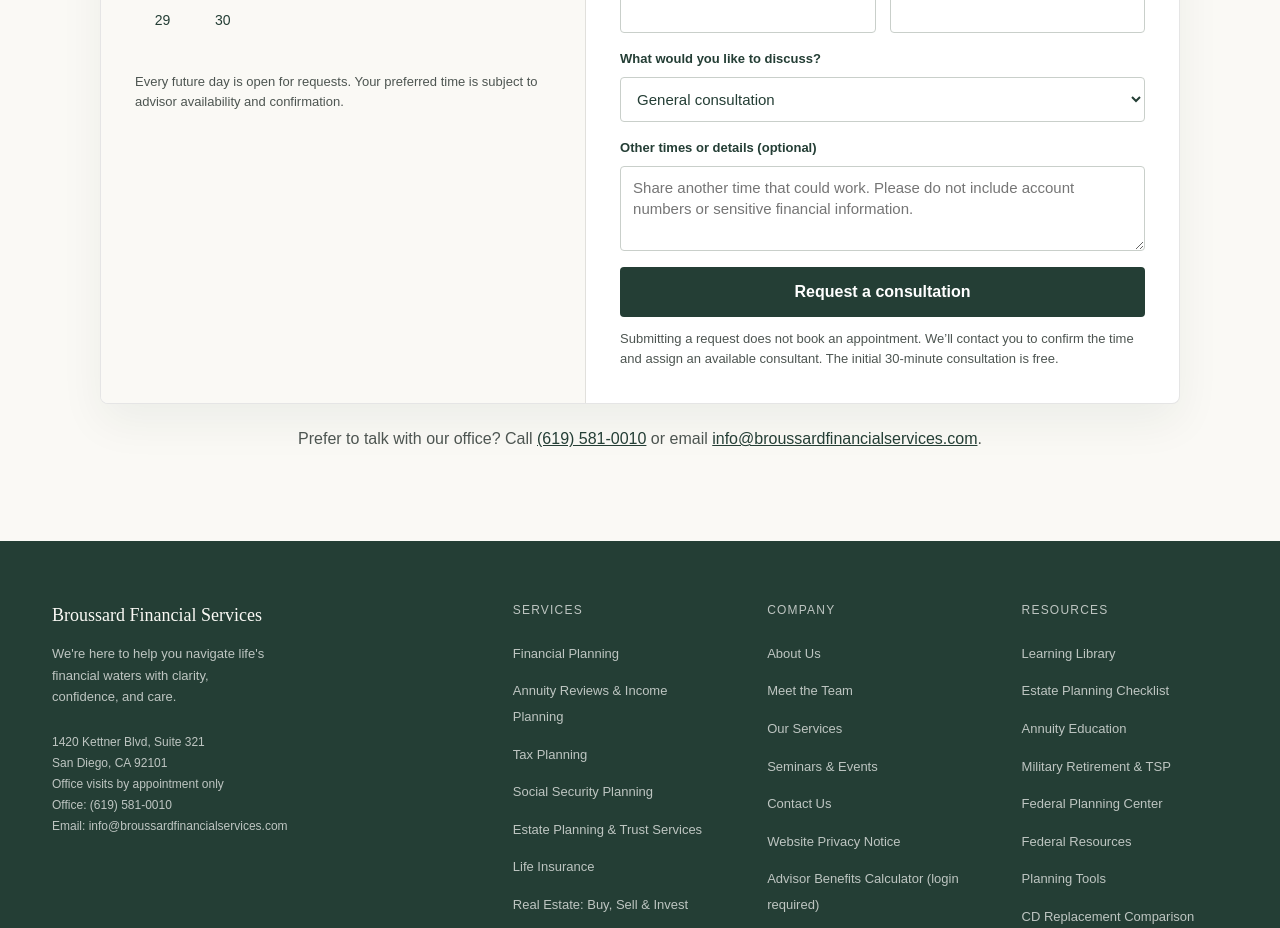
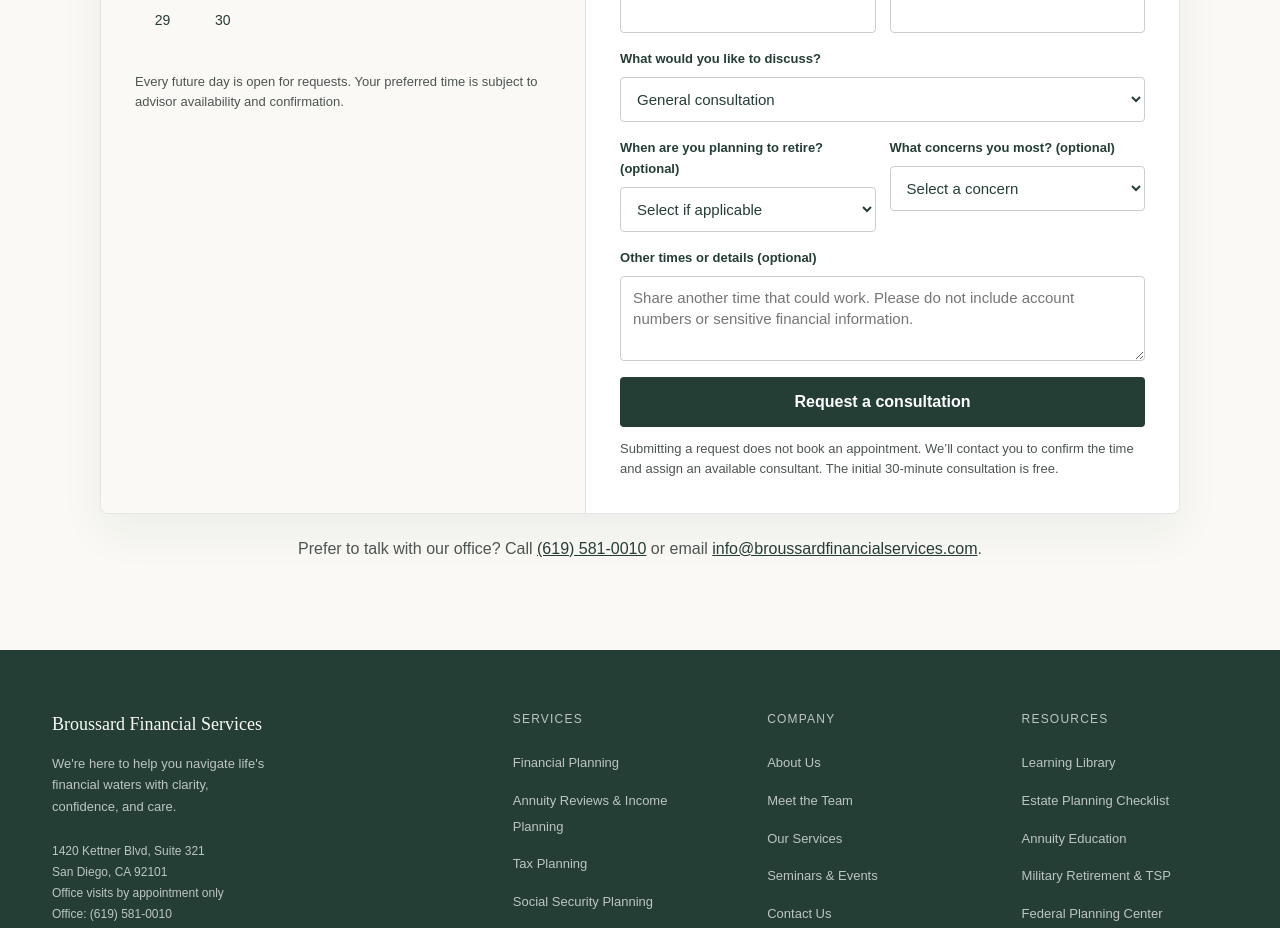
Before and after one commit to devynqualls/broussard-financial, a React (Vite) app: page /book in a window 1280 px wide. Shown: the part 880-1808 px from the top of the page. Built offline with nearby package versions, Linux system fonts and the light colour scheme; a web font is replaced by a local one.

Commit message:
Ask optional retirement timing and concern in booking

```diff
--- a/public/__forms.html
+++ b/public/__forms.html
@@ -6,6 +6,8 @@
   <input type="email" name="email">
   <input type="tel" name="phone">
   <input type="text" name="topic">
+  <input type="text" name="retirementTiming">
+  <input type="text" name="mainConcern">
   <textarea name="message"></textarea>
   <input type="text" name="leadSourcePath">
   <input type="text" name="inquiryPage">
--- a/src/components/ui/AppointmentRequest.tsx
+++ b/src/components/ui/AppointmentRequest.tsx
@@ -85,6 +85,8 @@ export default function AppointmentRequest() {
       const format = sanitizeFormField(String(values.get('format') ?? 'Phone call'), 40);
       const zone = sanitizeFormField(String(values.get('timeZone') ?? 'Pacific Time'), 60);
       const notes = sanitizeFormField(String(values.get('notes') ?? ''), 800);
+      const retirementTiming = sanitizeFormField(String(values.get('retirementTiming') ?? ''), 80);
+      const mainConcern = sanitizeFormField(String(values.get('mainConcern') ?? ''), 80);
       const body = new URLSearchParams({
         'form-name': 'contact',
         firstName,
@@ -92,7 +94,9 @@ export default function AppointmentRequest() {
         email,
         phone,
         topic: `Appointment request: ${topic}`,
-        message: `CONSULTATION REQUEST — NOT YET CONFIRMED\nPreferred: ${appointmentDay} at ${preferredTime} (${zone})\nMeeting format: ${format}\nInterest: ${topic}${notes ? `\nNotes: ${notes}` : ''}\nPlease assign an available consultant and confirm the appointment with the client.`,
+        retirementTiming,
+        mainConcern,
+        message: `CONSULTATION REQUEST — NOT YET CONFIRMED\nPreferred: ${appointmentDay} at ${preferredTime} (${zone})\nMeeting format: ${format}\nInterest: ${topic}${retirementTiming ? `\nRetirement timing: ${retirementTiming}` : ''}${mainConcern ? `\nMain concern: ${mainConcern}` : ''}${notes ? `\nNotes: ${notes}` : ''}\nPlease assign an available consultant and confirm the appointment with the client.`,
         honeypot: String(values.get('honeypot') ?? ''),
       });
       for (const [key, value] of leadAttributionFields()) body.set(key, value);
@@ -162,6 +166,10 @@ export default function AppointmentRequest() {
         <label>Phone<input type="tel" name="phone" autoComplete="tel" maxLength={40} required /></label>
       </div>
       <label>What would you like to discuss?<select name="interest" defaultValue="General consultation"><option>General consultation</option><option>Federal retirement and TSP</option><option>Retirement income and annuities</option><option>Estate planning and trusts</option><option>Life insurance</option><option>Real estate</option><option>Other</option></select></label>
+      <div className={styles.row}>
+        <label>When are you planning to retire? (optional)<select name="retirementTiming" defaultValue=""><option value="">Select if applicable</option><option>Already retired</option><option>Within 12 months</option><option>In 1–3 years</option><option>More than 3 years away</option><option>Not sure yet</option></select></label>
+        <label>What concerns you most? (optional)<select name="mainConcern" defaultValue=""><option value="">Select a concern</option><option>Reliable retirement income</option><option>Market risk</option><option>Taxes and Medicare costs</option><option>Federal benefits and TSP</option><option>Family and estate planning</option><option>Something else</option></select></label>
+      </div>
       <label>Other times or details (optional)<textarea name="notes" rows={3} maxLength={800} placeholder="Share another time that could work. Please do not include account numbers or sensitive financial information." /></label>
       {error && <p className={styles.error} role="alert">{error}</p>}
       <button className={styles.submit} type="submit" disabled={status === 'sending'}>{status === 'sending' ? 'Sending request…' : 'Request a consultation'}</button>
```
